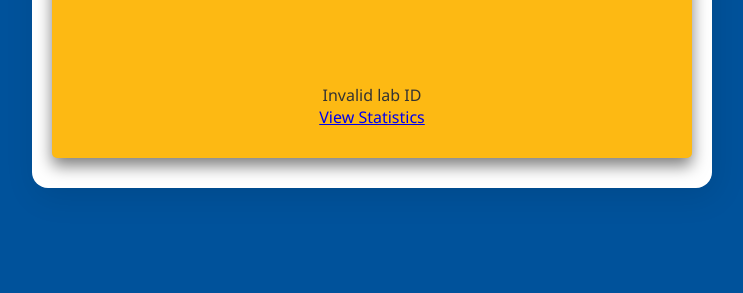
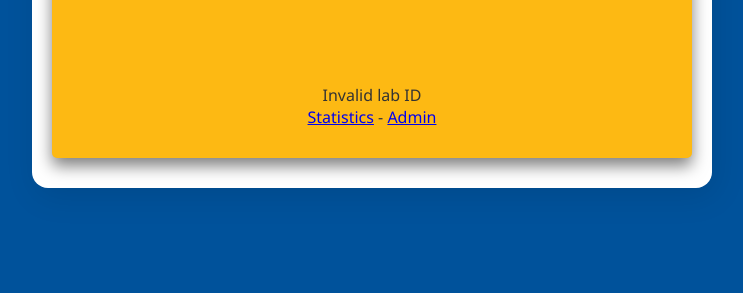
Before and after one commit to LCC-CIT-Lab/usage-tracker, a Flask app: page / in a window 1280 px wide. Shown: the part 507-800 px from the top of the page, without its empty margins (268-1011 px from the left). Run offline with Flask 3, Linux system fonts and the light colour scheme; data that the repository does not hold is empty; some libraries are stand-ins or nearby versions.

Commit message:
change link for stats. remove extra title

```diff
--- a/app/main.py
+++ b/app/main.py
@@ -60,10 +60,6 @@
     if form.validate_on_submit():
         # Obtain l_number directly from the form data
         l_number = form.l_number.data
-
-        # Check for 'admin' input
-        if l_number.lower() == "admin":
-            return redirect(url_for('auth.login'))
 
         # Normalize l_number
         l_number = normalize_l_number(l_number)
--- a/templates/landing.html
+++ b/templates/landing.html
@@ -47,7 +47,8 @@
             <div class="bottomstats">
                 <span id="sign-in-count" data-lab-id="{{ lab_id }}">Loading...</span>
                 <br>
-                <a href="{{ url_for('main.statistics', lab_id=lab_id) }}">View Statistics</a>
+                <a href="{{ url_for('main.statistics', lab_id=lab_id) }}">Statistics</a> -
+                <a href="{{ url_for('auth.login') }}">Admin</a>
             </div>
         </div>
     </div>
--- a/templates/user_management.html
+++ b/templates/user_management.html
@@ -51,8 +51,6 @@
                     <input type="hidden" name="action" id="action-input">
                     <button type="button" onclick="setActionAndSubmit('cycle_ip_mapping')">Cycle IP Mapping</button>
                     <button type="button" onclick="setActionAndSubmit('remove_users')">Remove Selected Users</button>
-                    <!-- User Table -->
-                    <h3>User Table</h3>
                     <div class="user-table-container" style="overflow-y: auto; max-height: 500px;">
                         <table>
                         <!-- Table Headers -->
```
